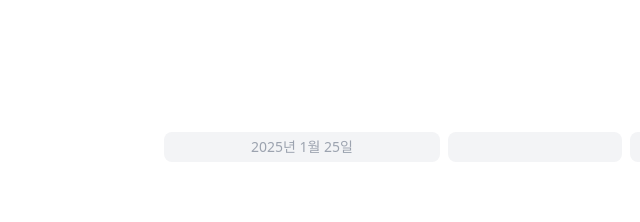
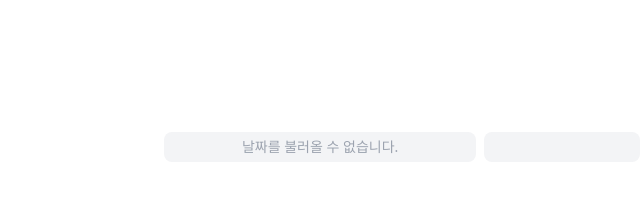
Before and after one commit to yugenius0213/GDSC-SPACE-STUDY-ASSIGNMENT-VER2, a React (Vite) app in the folder Yewon/react-ts/: page /detail/1 in a window 1280 px wide. Shown: the top 222 px of the page, without its empty margins (156-796 px from the left). Built offline with nearby package versions, Linux system fonts and the light colour scheme.

Commit message:
feat: add date parsing logic

```diff
--- a/Yewon/react-ts/src/app/detail/[id]/page.tsx
+++ b/Yewon/react-ts/src/app/detail/[id]/page.tsx
@@ -12,16 +12,27 @@ export default function DiaryDetailPage() {
     const storedData: Diary[] = JSON.parse(localStorage.getItem(DIARYKEY)!) || []
     const [diary, setDiary] = useState<Diary | undefined>()
 
+    const formatDate = (date: Date): string => {
+        const strDate = date.toString()
+
+        const year = strDate.substring(0, 4)
+        const month = strDate.substring(5, 7)
+        const day = strDate.substring(8, 10)
+        return `${year}년 ${month}월 ${day}일`
+    } //DiaryCard의 formatData와 합치기
+
     useEffect(() => {
         setDiary(storedData.find((item) => item.id === id))
-    }, [id])
+    }, [])
 
     return (
         <div className="w-2/4 h-full py-20">
             <div className="flex flex-col gap-4 my-9">
                 <h1 className="text-4xl font-medium">{diary?.title}</h1>
                 <div className="flex flex-row gap-2">
-                    <button className="grow default-btn">2025년 1월 25일</button>
+                    <button className="grow default-btn">
+                        {diary?.date ? formatDate(diary.date) : '날짜를 불러올 수 없습니다.'}
+                    </button>
                     <button className="grow default-btn">{diary?.weather}</button>
                     <button className="grow default-btn">{diary?.emotion}</button>
                 </div>
```
